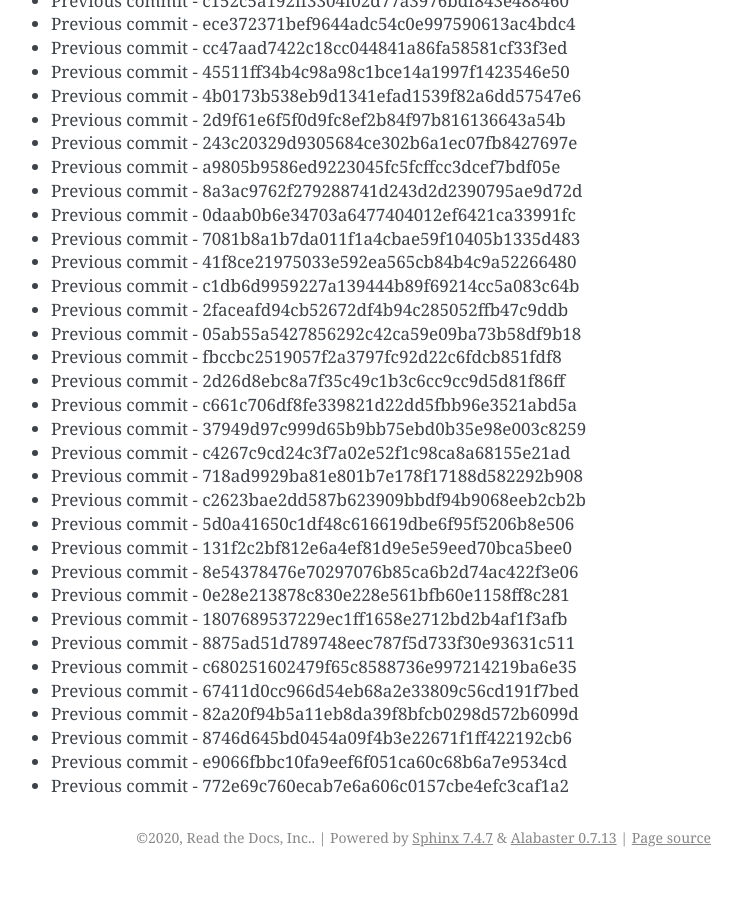
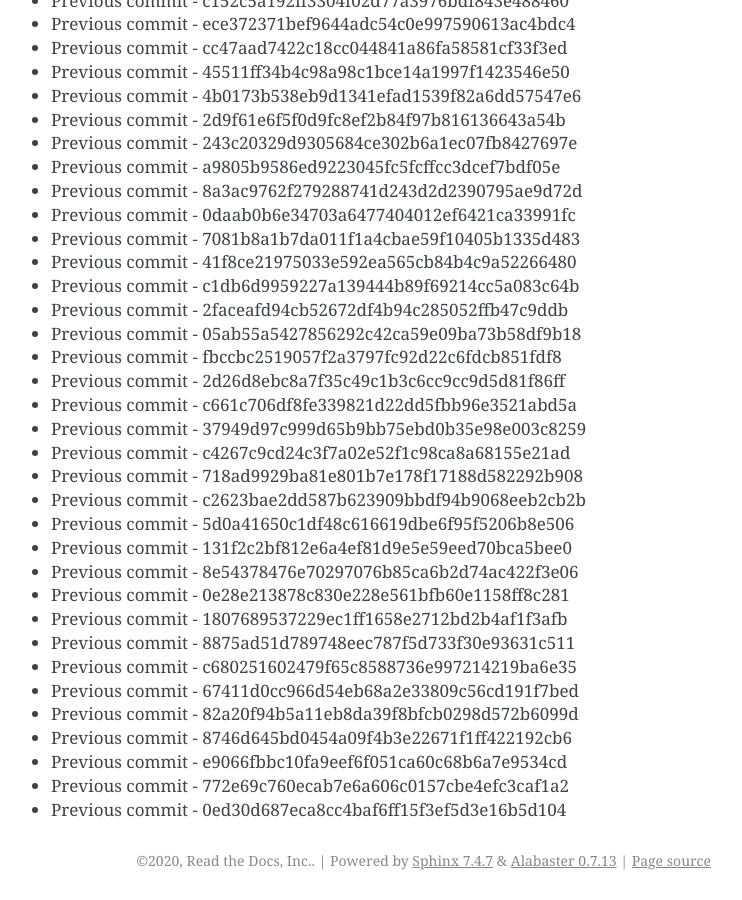
Before and after one commit to readthedocs/rtd-git-stresstest, a Sphinx documentation site: the page built from docs/updates.rst, in a window 1280 px wide and 900 px high, scrolled down 64621 px. Shown: the whole window, without its empty margins (399-1141 px from the left). Built offline with Sphinx 7.4.7, drawn with Linux system fonts in a browser that asks for light colours; before the commit the page ends 65498 px from its top, so only the background shows below that.

Commit message:
Generating commit from previous: 0ed30d687eca8cc4baf6ff15f3ef5d3e16b5d104

```diff
--- a/docs/updates.rst
+++ b/docs/updates.rst
@@ -2747,3 +2747,4 @@ It can be tested for any performance characteristics.
 * Previous commit - 8746d645bd0454a09f4b3e22671f1ff422192cb6
 * Previous commit - e9066fbbc10fa9eef6f051ca60c68b6a7e9534cd
 * Previous commit - 772e69c760ecab7e6a606c0157cbe4efc3caf1a2
+* Previous commit - 0ed30d687eca8cc4baf6ff15f3ef5d3e16b5d104
```
